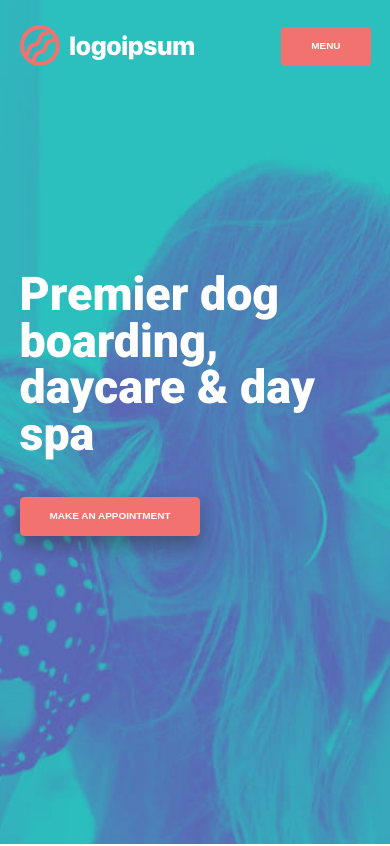
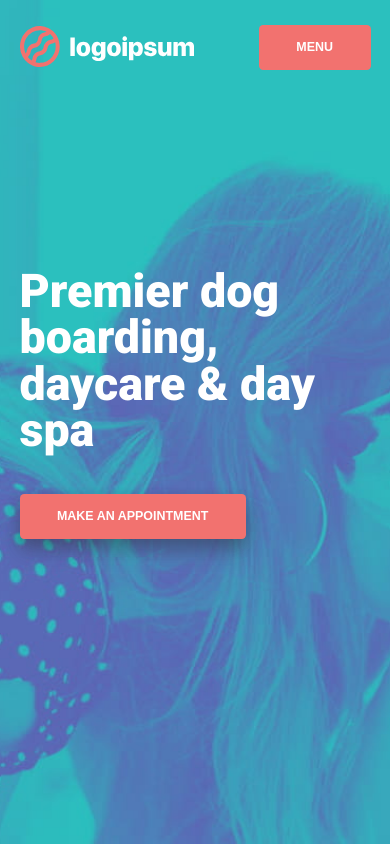
Before and after one commit to klapnitskiy/Doggie_daycare-new, a plain HTML site: page index.html in a window 390 px wide. Shown: the top 846 px of the page. Drawn offline with Linux system fonts and the light colour scheme; files whose address does not match are found by name.

Commit message:
increased font size of responsive

```diff
--- a/styles/components/_page.scss
+++ b/styles/components/_page.scss
@@ -243,6 +243,10 @@
         text-transform: uppercase;
         cursor: pointer;
 
+        @media (max-width: 768px) {
+            font-size: 1.5rem;
+        }
+
         &--shadow {
             @include box-shadow;
         }
```
Also changed, not shown: styles/style.css, 1 other file.
